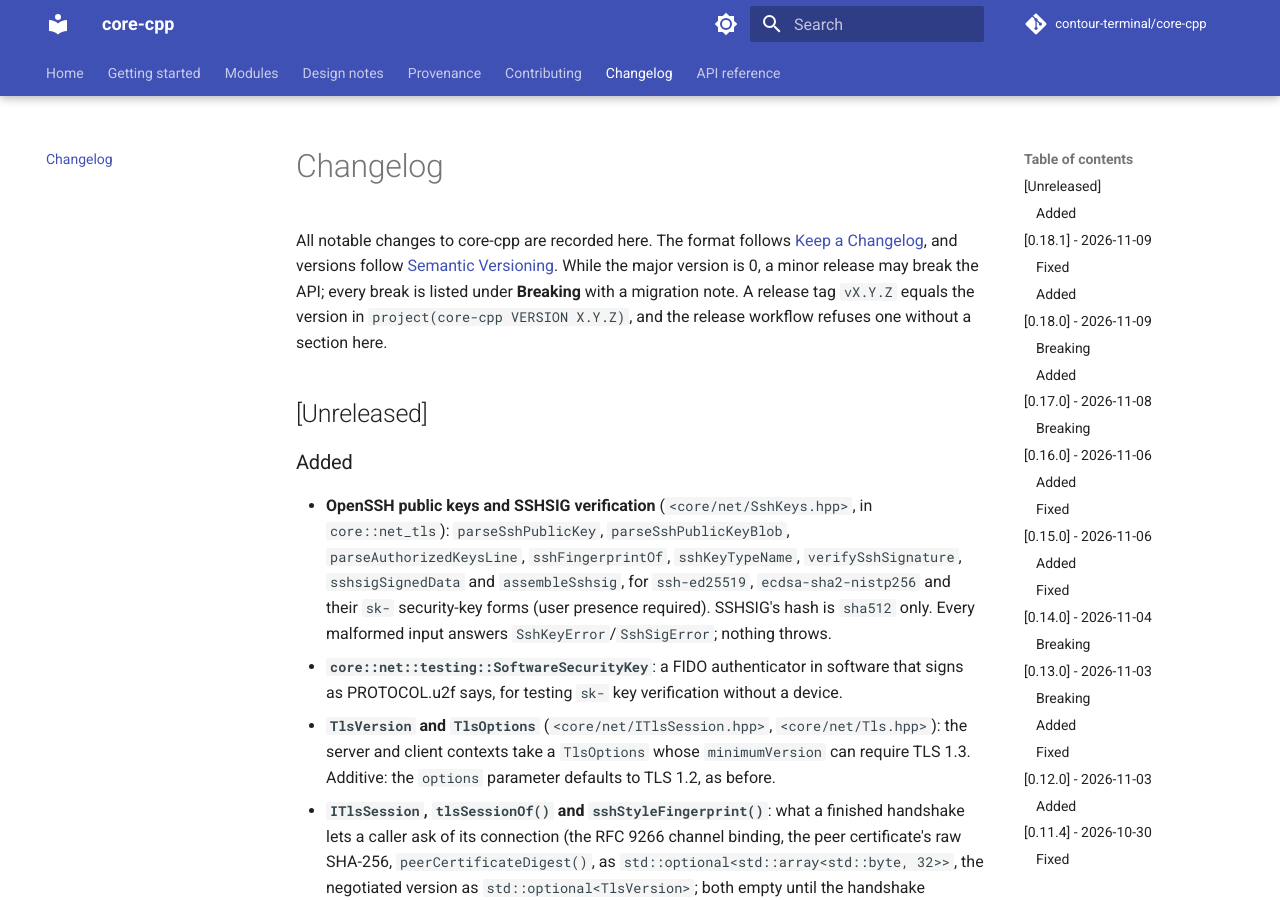
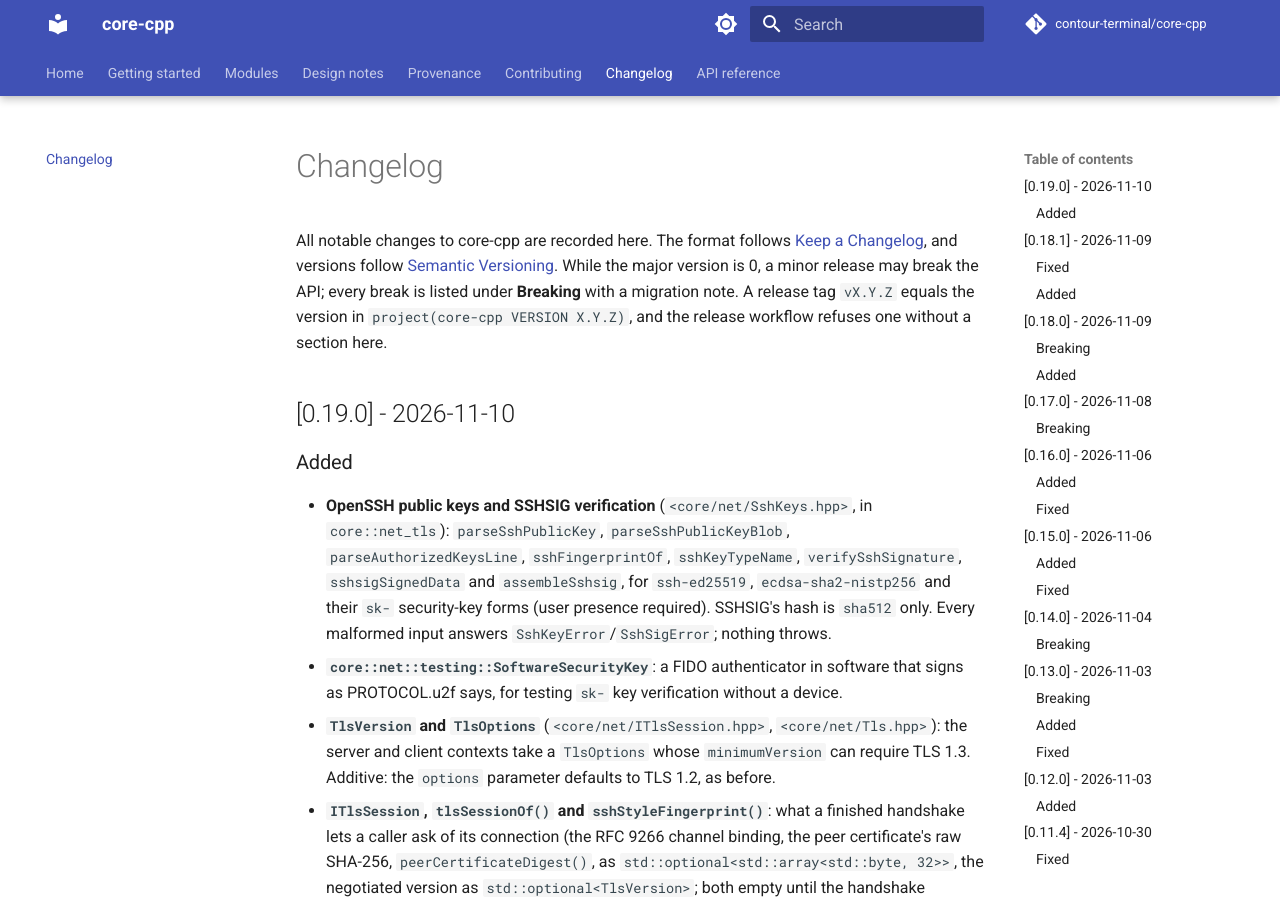
Before and after one commit to contour-terminal/core-cpp, an MkDocs documentation site: the page built from docs/changelog.md, in a window 1280 px wide and 900 px high. Built offline with MkDocs 1.6.1 and Material for MkDocs 9.7.7, drawn with Linux system fonts in a browser that asks for light colours; comment, search, counter and statistics services are not loaded.

Commit message:
Release 0.19.0
Signed-off-by: Christian Parpart <christian@parpart.family>

````diff
--- a/CHANGELOG.md
+++ b/CHANGELOG.md
@@ -7,7 +7,7 @@
 release tag `vX.Y.Z` equals the version in `project(core-cpp VERSION X.Y.Z)`, and the release
 workflow refuses one without a section here.
 
-## [Unreleased]
+## [0.19.0] - 2026-11-10
 
 ### Added
 
--- a/CMakeLists.txt
+++ b/CMakeLists.txt
@@ -3,7 +3,7 @@
 
 # The version literal is the source of truth; a release tag must equal it.
 project(core-cpp
-    VERSION 0.18.1
+    VERSION 0.19.0
     DESCRIPTION "Shared C++23 foundation libraries of the Contour Terminal projects"
     HOMEPAGE_URL "https://github.com/contour-terminal/core-cpp"
     LANGUAGES CXX)
--- a/docs/getting-started/cpm.md
+++ b/docs/getting-started/cpm.md
@@ -9,7 +9,7 @@
 CPMAddPackage(
     NAME core-cpp
     GITHUB_REPOSITORY contour-terminal/core-cpp
-    GIT_TAG v0.18.1
+    GIT_TAG v0.19.0
     SYSTEM YES              # core-cpp headers never trip your -Werror
     EXCLUDE_FROM_ALL YES    # build only what you link
     OPTIONS "CORE_CPP_WITH_TUI ON" "CORE_CPP_WITH_TLS OFF")
--- a/docs/getting-started/install.md
+++ b/docs/getting-started/install.md
@@ -67,7 +67,7 @@
 ```
 
 ```cmake
-CPMAddPackage(NAME core-cpp GITHUB_REPOSITORY contour-terminal/core-cpp GIT_TAG v0.18.1
+CPMAddPackage(NAME core-cpp GITHUB_REPOSITORY contour-terminal/core-cpp GIT_TAG v0.19.0
               OPTIONS "CORE_CPP_INSTALL ON")
 ```
 
````
Also changed, not shown: README.md (+2 -2 lines).
